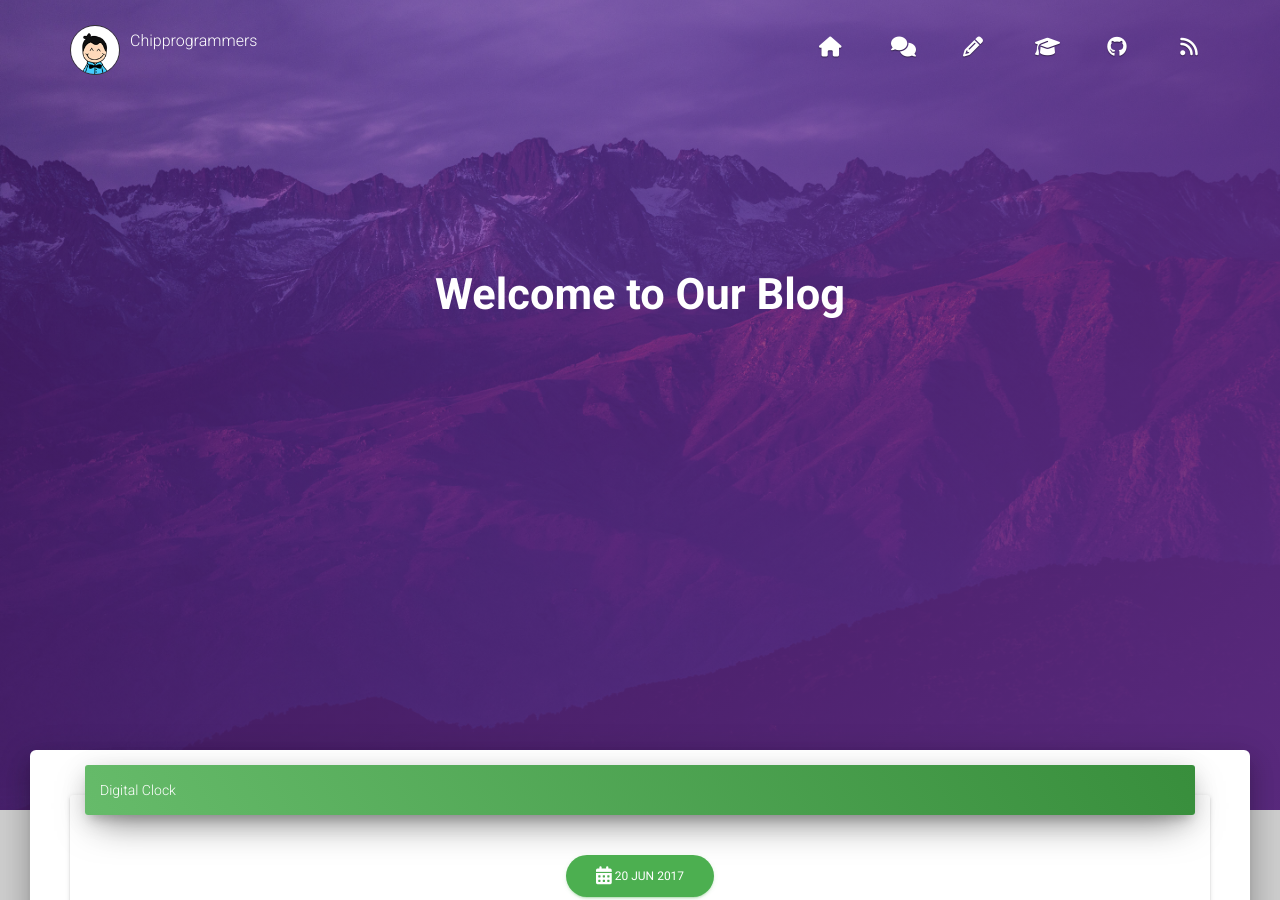
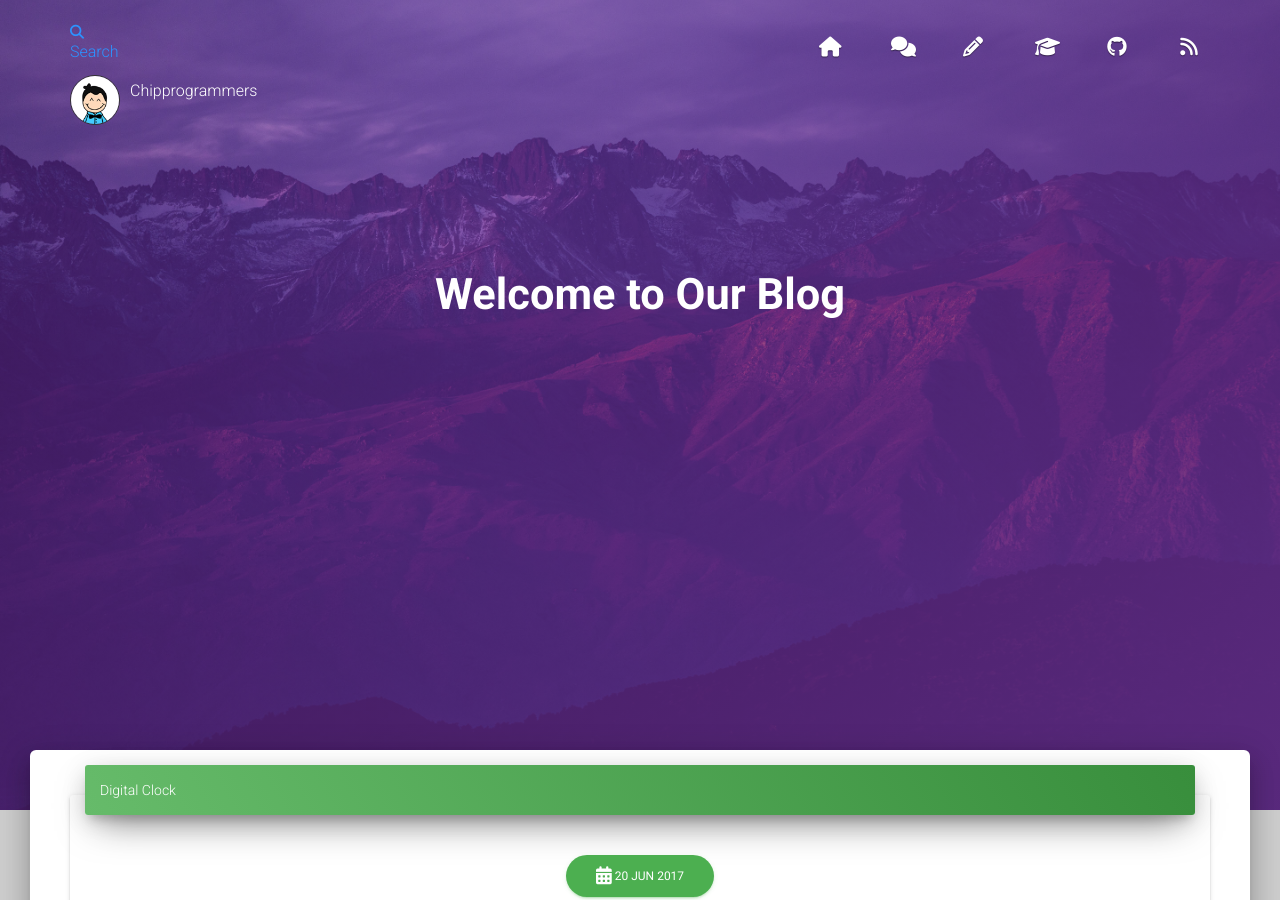
Before and after one commit to tip4programs/imbue, a Jekyll site: the page built from index.html, in a window 1280 px wide and 900 px high. Built offline with Jekyll 4.4.1, drawn with Linux system fonts in a browser that asks for light colours; nearby versions of some CDN libraries; the list of posts is cut into pages by our own code.

Commit message:
Update navbar.html

```diff
--- a/_includes/navbar.html
+++ b/_includes/navbar.html
@@ -1,20 +1,16 @@
 <!-- Navbar -->
-<div class="navbar-header">
- <div class="pull-right">
+<nav class="navbar navbar-transparent navbar-fixed-top navbar-color-on-scroll">
+	<div class="container">
+        <div class="navbar-header">
          <a href="javascript:void(0);" data-toggle="search" class="hidden-xs">
-                  <i class="fa fa-search"></i>
-                  <p>Search</p>
+             <i class="fa fa-search"></i>
+             <p>Search</p>
          </a>
          <form class="navbar-form navbar-right navbar-search-form" role="search">
                  <div class="form-group">
                  <input type="text" value="" class="form-control" placeholder="Search...">
                  </div>
 	 </form>
-</div>
-</div>
-<nav class="navbar navbar-transparent navbar-fixed-top navbar-color-on-scroll">
-	<div class="container">
-        <div class="navbar-header">
 	    	<button type="button" class="navbar-toggle" data-toggle="collapse" data-target="#navigation-index">
 	        	<span class="sr-only">Toggle navigation</span>
 	        	<span class="icon-bar"></span>
```
